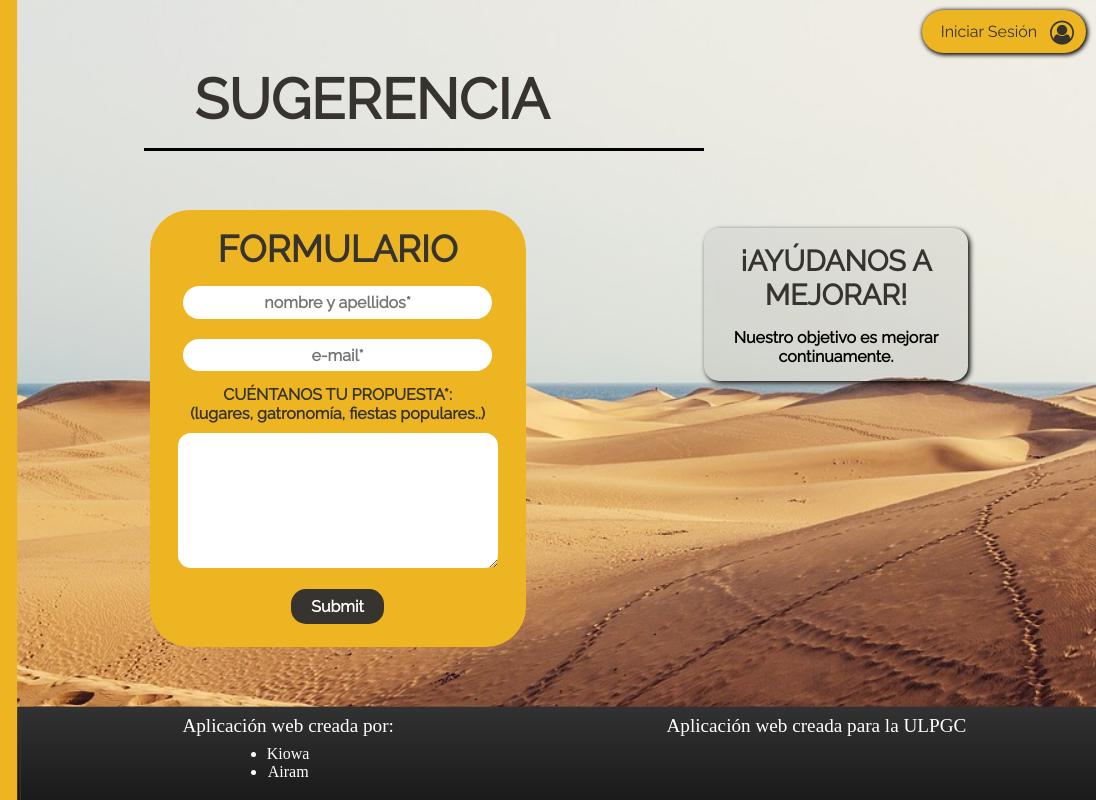
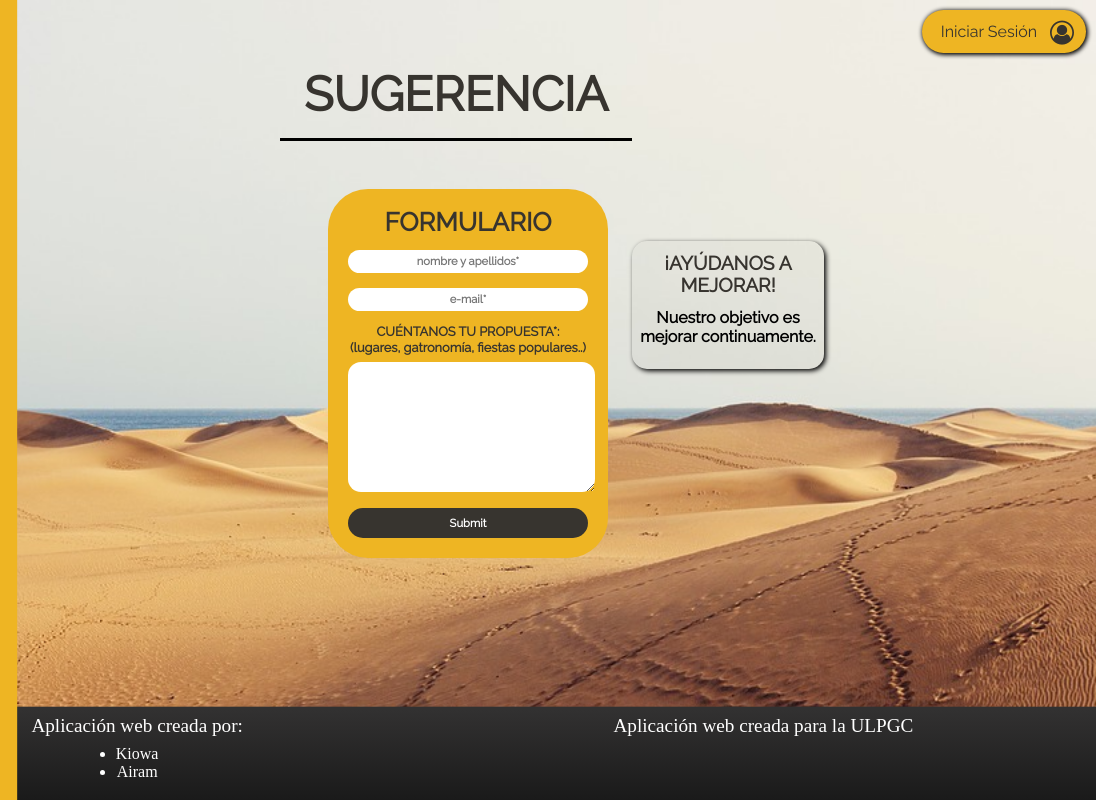
Before and after one commit to Airam9598/Somos8, a plain HTML site: page pages/suggestion.html in a window 1280 px wide. Shown: the full height of the page, 184-1280 px from the left. Drawn offline with nearby package versions, Linux system fonts and the light colour scheme.

Commit message:
Hecho el resposive de suggestion.

```diff
--- /dev/null
+++ b/css/register.css
@@ -0,0 +1,62 @@
+
+*{box-sizing:border-box;}
+
+form{
+    width: 45vh;
+    height: 20.3em;
+    padding:2.5em;
+    border-radius:1em;
+    margin:auto;
+    margin-top: 5em;
+    background-color:var(--yellow);
+    outline: none;
+    text-align: center;
+    margin-bottom: 2em;
+}
+
+h2{
+    text-align: center;
+    margin-bottom: 0.3em;
+    font-family: 'Raleway', serif;
+    font-size: 2.2em;
+    font-weight: bold;
+    color: var(--gray);
+}
+
+form input{
+    text-align: center;
+    width:20em;
+    padding:0.9em 2em;
+    border:0em solid #f6f6f6;
+    border-radius:1em;
+    background-color:white;
+    margin:0.6em 0em;
+    display:inline-block;
+    font-family: 'Raleway', serif;
+    font-size: 0.8em;
+    font-weight: bold;
+    align-items: center;
+    align-content: center;
+
+}
+
+
+form input[type="submit"]{
+    font-family: 'Raleway', serif;
+    width:10vh;
+    padding:3% 1%;
+    margin-top:1em;
+    margin-left: 14.2em;
+    border:0;
+    border-radius:2em;
+    display:block;
+    color:white;
+    background-color:var(--gray);
+}
+
+form input[type="submit"]:hover{
+    background-color: #4B2A22;
+    color: white;
+    font-family: 'Raleway', serif;
+    cursor: pointer;
+}
--- a/css/skeleton.css
+++ b/css/skeleton.css
@@ -38,7 +38,6 @@ html, body{
     position: fixed;
     top: 0;
     left: 0;
-    transition: all .5s ease;
     z-index: 10;
 }
 
@@ -106,8 +105,9 @@ html, body{
     background-repeat: no-repeat;
     background-size: cover;
     overflow: hidden;
-    width: calc(100vw - 14%);
-    max-width: calc(100vw - 200px);
+    /*width: calc(100vw - 14%);*/
+    /*max-width: calc(100vw - 200px);*/
+    width: 100%;
     padding: 66px 0 99px 0px;
     position:absolute
 }
@@ -152,13 +152,9 @@ html, body{
     left: 0;
     margin: auto;
     top: 18px;
-    transition: 0.5s;
     transform: scaleX(0);
 }
-.login_button p:hover::after{
-    transition: 0.5s;
-    transform: scaleX(1);
-}
+
 .login_button span{
     width: 30px;
     height: 30px;
@@ -206,3 +202,10 @@ footer section ul{
     width: max-content;
     margin-top: 250px;
 }
+
+@media screen and (min-width: 0em) and (max-width: 48em) {
+    .cont-menu {
+        display: none;
+    }
+
+}
--- a/css/suggestion.css
+++ b/css/suggestion.css
@@ -2,10 +2,15 @@
     --yellow: #EEB523;
     --gray:#37342F;
 }
-.suggestion{
+.content{
+    margin: auto;
     display: flex;
+    width: 60%;
+    margin-top: 1%;
     flex-wrap: wrap;
-    justify-content: CENTER;
+    text-align: center;
+    justify-content: center;
+    align-items: center;
 }
 
 /*Estilo para el formulario*/
@@ -15,34 +20,40 @@ form{
     font-weight: bold;
     color: var(--gray);
     box-sizing: content-box;
-    width: 60%;
-    height: 64%;
+    width: 88%;
+    height: 400%;
     text-align: center;
     margin: 8% 1%;
     padding: 3% 20px;
     border-radius: 40px;
 }
 
-.text-form{
+
+h2{
     font-size: 2.3em;
     margin-bottom: 2.5%;
 }
 
-.title-suggestion {
-    margin-left: 9%;
+
+h1{
+    text-align: center;
+    margin-bottom: 0;
     font-family: 'Raleway', serif;
+    font-size: 3.5em;
+    font-weight: bold;
     color: var(--gray);
-    font-size: 3.5em;
-    margin-bottom: -40px;
 }
 
 .line {
     border-top: 3px solid black;
-    height: 1%;
-    width: 70vh;
+    height: 0;
+    width: 65vh;
     max-width: 70vh;
-    margin: 10% 0;
+    margin: 20px 400px;
+    margin-left: auto;
+    margin-right: auto;
     font-weight: bold;
+    color: var(--gray);
 }
 
 input{
@@ -69,7 +80,6 @@ textarea{
     height: 135px;
     text-align: left;
     border-radius: 13px;
-    outline: none;
 }
 
 
@@ -92,8 +102,9 @@ textarea{
     border-radius: 15px;
     height: 3%;
     width: 33vh;
-    margin-top: 15%;
-    background-color: rgba(0,0,0,0.05);
+    margin-left: 3%;
+    margin-top: -10%;
+    background-color: rgba(0,0,0,0.02);
     box-shadow: 2px 2px 5px black;
     text-align: center;
 
@@ -120,3 +131,112 @@ textarea{
     font-weight: bold;
     font-size: 1em;
 }
+
+
+@media screen and (min-width: 0em) and (max-width: 48em) {
+    .suggestion{
+        position: fixed;
+        width: 100%;
+        align-content: center;
+        display: block;
+    }
+
+    .text-propose{
+        font-size: 0.8em;
+    }
+
+    h2{
+        margin: 0.3em 0.3em;
+        font-size: 1.6em;
+    }
+
+    input{
+        width: 100%;
+        font-size: 0.7em;
+    }
+    textarea{
+        font-size: 1em;
+        height: 10em;
+        width: 19em;
+    }
+    form{
+        margin-top: 3em;
+        height: max-content;
+        width: 15em;
+
+    }
+    .line{
+        display: none;
+
+    }
+    h1{
+        display: none;
+    }
+
+    .cont-text{
+        display: none;
+    }
+
+}
+
+@media screen and (min-width: 48em) and (max-width: 80em) {
+    .suggestion{
+        justify-content: center;
+        position: fixed;
+        width: 100%;
+        align-content: center;
+        display: block;
+    }
+
+    .text-propose{
+        font-size: 0.8em;
+    }
+
+    h2{
+        margin: 0.3em 0.3em;
+        font-size: 1.6em;
+    }
+
+    input{
+        width: 100%;
+        font-size: 0.7em;
+    }
+    textarea{
+        font-size: 1em;
+        height: 10em;
+        width: 19em;
+    }
+    form{
+        margin: 1.4em 1.4em;
+        margin-left: 2.9em;
+        margin-top: 2em;
+        height: max-content;
+        width: 15em;
+
+    }
+    .line{
+        margin: 1em;
+        width: 22em;
+        margin-right: auto;
+        margin-left: auto;
+    }
+    h1{
+        margin: auto;
+        font-size: 3em;
+    }
+
+    .cont-text{
+        margin-left: 34em;
+        position: fixed;
+        width: 12em;
+        height: 8em;
+    }
+
+    .text-help{
+        font-size: 1.2em;
+    }
+    .text-objective{
+        font-size: 1em;
+    }
+
+}
--- a/pages/menu.html
+++ b/pages/menu.html
@@ -1,4 +1,4 @@
-<div class="cont-menu active" id="menu">
+<div class="cont-menu" id="menu">
   <div class="icono-menu">
     <img src="../assets/open-menu.jpg" id="icono-menu">
   </div>
--- a/pages/suggestion.html
+++ b/pages/suggestion.html
@@ -3,7 +3,7 @@
 <head>
   <meta charset="UTF-8">
   <title>Somos8</title>
-  <meta name="application-name" content="Somos8">
+  <meta name="viewport" content="width=device-width, user-scalable=no, initial-scale=1.0, maximum-scale=1.0, minimum-scale=1.0">
   <meta name="author” content=”Kiowa_and_Airam">
   <meta name="description" content="Prácticas_DAW1">
   <meta http-equiv="content-type" content="text/html; charset=ISO-8859-1">
@@ -23,16 +23,15 @@
 <header>
 </header>
     <nav class ="nav"></nav>
-
     <div class="main_page">
-      <a class="login_button" href="login.html"><p>Iniciar Sesión</p><span class="icon-user-circle-o"></span></a>
-
+      <a class="login_button" href=""><p>Iniciar Sesión</p><span class="icon-user-circle-o"></span></a>
       <section class="suggestion">
+        <h1> SUGERENCIA<br></h1>
+        <div class="line"></div>
+        <div class="content">
           <div class="form">
-          <h1 class="title-suggestion"> SUGERENCIA</h1>
-          <div class="line"></div>
             <form action="/message.html" method="post">
-            <h2 class="text-form">FORMULARIO</h2>
+              <h2>FORMULARIO</h2>
               <p>
                 <label for="name"></label>
                 <input type="text" id="name"
@@ -48,14 +47,16 @@
               <p>
                   <label class="text-propose">
                     <span class="text-propuesta">CUÉNTANOS TU PROPUESTA*:</span>
-                <p>
-                  (lugares, gatronomía, fiestas populares..)
-                </p>
                   </label
               </p>
               <p>
+                    <div class="text-propose">
+                        (lugares, gatronomía, fiestas populares..)
+                    </div>
+              </p>
+              <p>
                 <label></label>
-              <textarea name="propose" rows="20" cols="500" required minlength="12" maxlength="500"></textarea>
+                  <textarea name="propose" rows="20" cols="100" required minlength="12" maxlength="250" ></textarea>
               </p>
               <p>
                 <input type="submit" class="button-suggestion">
@@ -63,12 +64,17 @@
             </form>
           </div>
           <div class="cont-text">
-          <div class="text-help"><p>¡AYÚDANOS A MEJORAR!</p></div>
-          <div class="text-objective"><p>Nuestro objetivo es mejorar continuamente.</p></div>
+            <div class="text-help">
+              <p>¡AYÚDANOS A MEJORAR!</p>
+            </div>
+            <div class="text-objective">
+              <p>Nuestro objetivo es mejorar continuamente.</p>
+            </div>
+          </div>
         </div>
       </section>
-
       <footer></footer>
     </div>
+
 </body>
 </html>
```
Also changed, not shown: pages/home.html (+3 -2 lines), pages/login.html (added, +51 -0 lines), pages/register.html (added, +57 -0 lines). Lines whose indentation alone changed are shown as unchanged.
